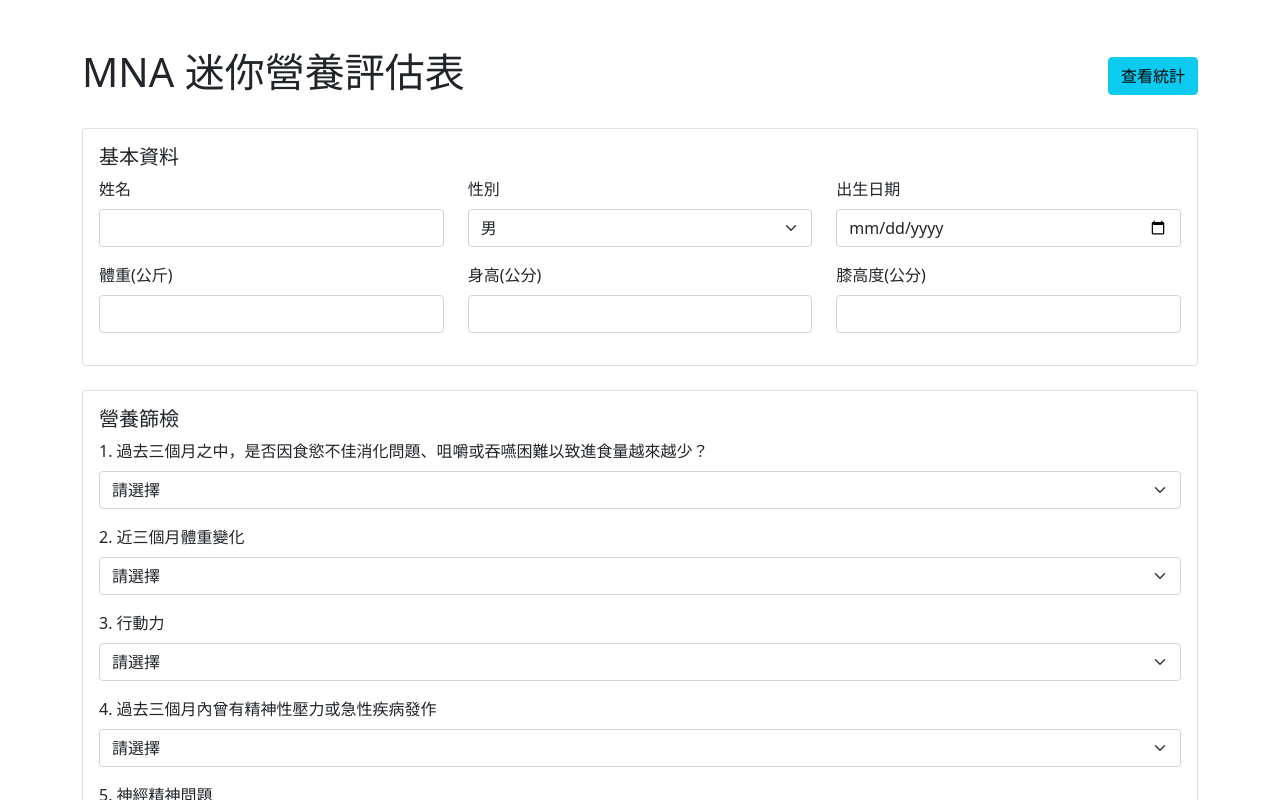
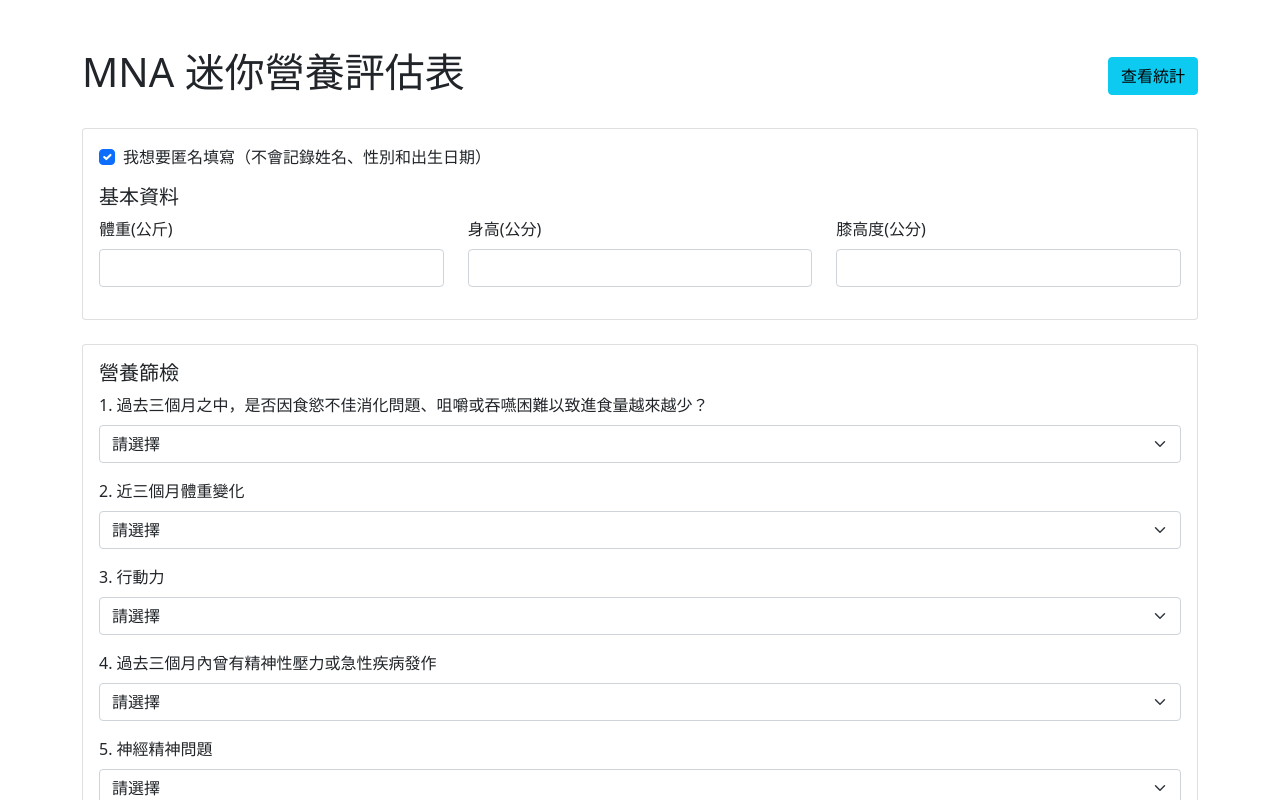
Before and after one commit to bangdoll/mna-form, a Next.js app: page / in a window 1280 px wide. Shown: the top 800 px of the page. Built offline with nearby package versions, Linux system fonts and the light colour scheme.

Commit message:
feat: 添加匿名填寫選項

```diff
--- a/pages/index.js
+++ b/pages/index.js
@@ -4,6 +4,7 @@ import Link from 'next/link';
 
 export default function Home() {
   const [formData, setFormData] = useState({
+    isAnonymous: true, // 預設為匿名
     name: '',
     gender: 'male',
     dob: '',
@@ -180,19 +181,26 @@ export default function Home() {
       const totalScore = calculateScore();
       const status = determineStatus(totalScore);
 
-      const assessmentData = {
+      // 如果是匿名，則清空個人資料
+      const submissionData = {
         ...formData,
         totalScore,
         status,
         createdAt: new Date().toISOString()
       };
 
+      if (formData.isAnonymous) {
+        submissionData.name = '匿名';
+        submissionData.gender = 'unknown';
+        submissionData.dob = null;
+      }
+
       const response = await fetch('/api/assessments', {
         method: 'POST',
         headers: {
           'Content-Type': 'application/json',
         },
-        body: JSON.stringify(assessmentData)
+        body: JSON.stringify(submissionData)
       });
 
       if (!response.ok) {
@@ -201,6 +209,7 @@ export default function Home() {
 
       setSuccess(true);
       setFormData({
+        isAnonymous: true,
         name: '',
         gender: 'male',
         dob: '',
@@ -269,7 +278,32 @@ export default function Home() {
         <form onSubmit={handleSubmit}>
           <div className="card mb-4">
             <div className="card-body">
+              <div className="form-check mb-3">
+                <input
+                  type="checkbox"
+                  className="form-check-input"
+                  id="isAnonymous"
+                  checked={formData.isAnonymous}
+                  onChange={(e) => {
+                    setFormData(prev => ({
+                      ...prev,
+                      isAnonymous: e.target.checked,
+                      // 如果選擇匿名，清空個人資料
+                      ...(e.target.checked ? {
+                        name: '',
+                        gender: 'male',
+                        dob: ''
+                      } : {})
+                    }));
+                  }}
+                />
+                <label className="form-check-label" htmlFor="isAnonymous">
+                  我想要匿名填寫（不會記錄姓名、性別和出生日期）
+                </label>
+              </div>
+
               <h5 className="card-title">基本資料</h5>
+              {!formData.isAnonymous && (
                 <div className="row">
                   <div className="col-md-4 mb-3">
                     <label className="form-label">姓名</label>
@@ -279,7 +313,7 @@ export default function Home() {
                       name="name"
                       value={formData.name}
                       onChange={handleInputChange}
-                    required
+                      required={!formData.isAnonymous}
                     />
                   </div>
                   <div className="col-md-4 mb-3">
@@ -289,7 +323,7 @@ export default function Home() {
                       name="gender"
                       value={formData.gender}
                       onChange={handleInputChange}
-                    required
+                      required={!formData.isAnonymous}
                     >
                       <option value="male">男</option>
                       <option value="female">女</option>
@@ -303,10 +337,11 @@ export default function Home() {
                       name="dob"
                       value={formData.dob}
                       onChange={handleInputChange}
-                    required
+                      required={!formData.isAnonymous}
                     />
                   </div>
                 </div>
+              )}
               <div className="row">
                 <div className="col-md-4 mb-3">
                   <label className="form-label">體重(公斤)</label>
```
Also changed, not shown: pages/statistics.js (+15 -2 lines). Lines whose indentation alone changed are shown as unchanged.
